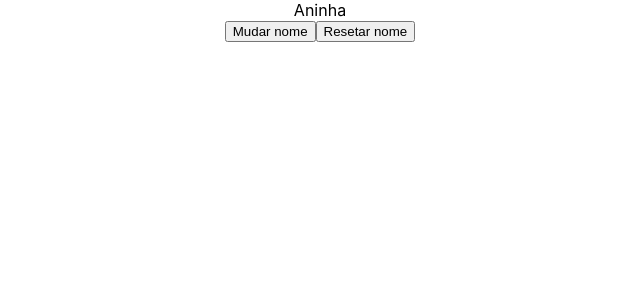
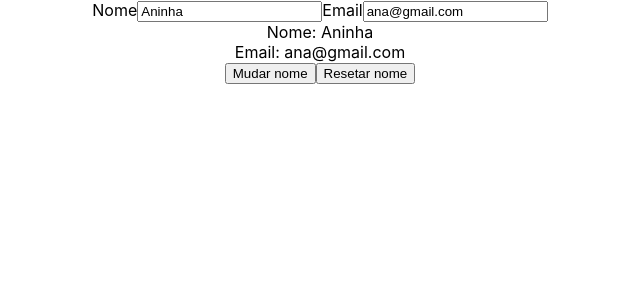
Before and after one commit to AnaB-hub/react_redux_integracao_API_udemy, a React (Create React App) app in the folder projeto-inicial/: page / in a window 1280 px wide. Shown: the top 300 px of the page, without its empty margins (320-960 px from the left). Built offline with nearby package versions, Linux system fonts and the light colour scheme.

Commit message:
Forms e Events

```diff
--- a/projeto-inicial/src/App.js
+++ b/projeto-inicial/src/App.js
@@ -6,10 +6,12 @@ class App extends Component {
   constructor(props){
     super(props)
     this.state = {
-      name: "Aninha"
+      name: "Aninha",
+      email: "ana@gmail.com"
     }
     this.changeState = this.changeState.bind(this)
     this.resetState = this.resetState.bind(this)
+    this.changeInput = this.changeInput.bind(this)
   }
 
   changeState() {
@@ -24,12 +26,36 @@ class App extends Component {
     })
   }
 
+  changeInput(event) {
+    let target = event.target
+    let index = target.name
+    this.setState({
+      [index]: target.value
+    })
+  }
+
 
   render() {
     return (
       <div className="App">
         <div>
-          {this.state.name}
+          <form>
+            <label>Nome</label>
+            <input
+              type="text"
+              name="name"
+              value={this.state.name}
+              onChange={this.changeInput} />
+            <label>Email</label>
+            <input
+              type="text"
+              name="email"
+              value={this.state.email}
+              onChange={this.changeInput} />
+          </form>
+          Nome: {this.state.name}
+          <br/>
+          Email: {this.state.email}
         </div>
         <div>
           <button onClick={this.changeState}>Mudar nome</button>
```
